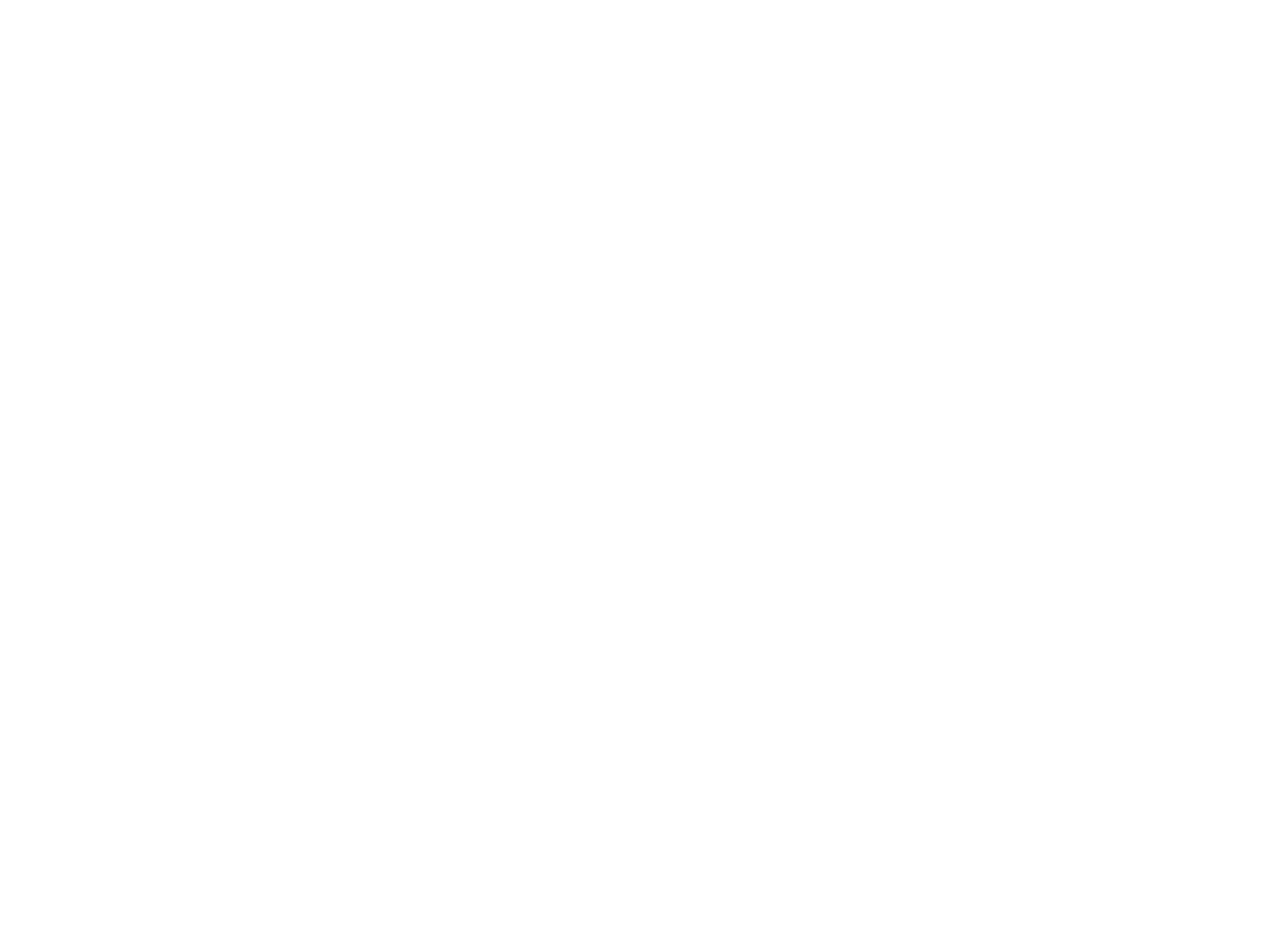
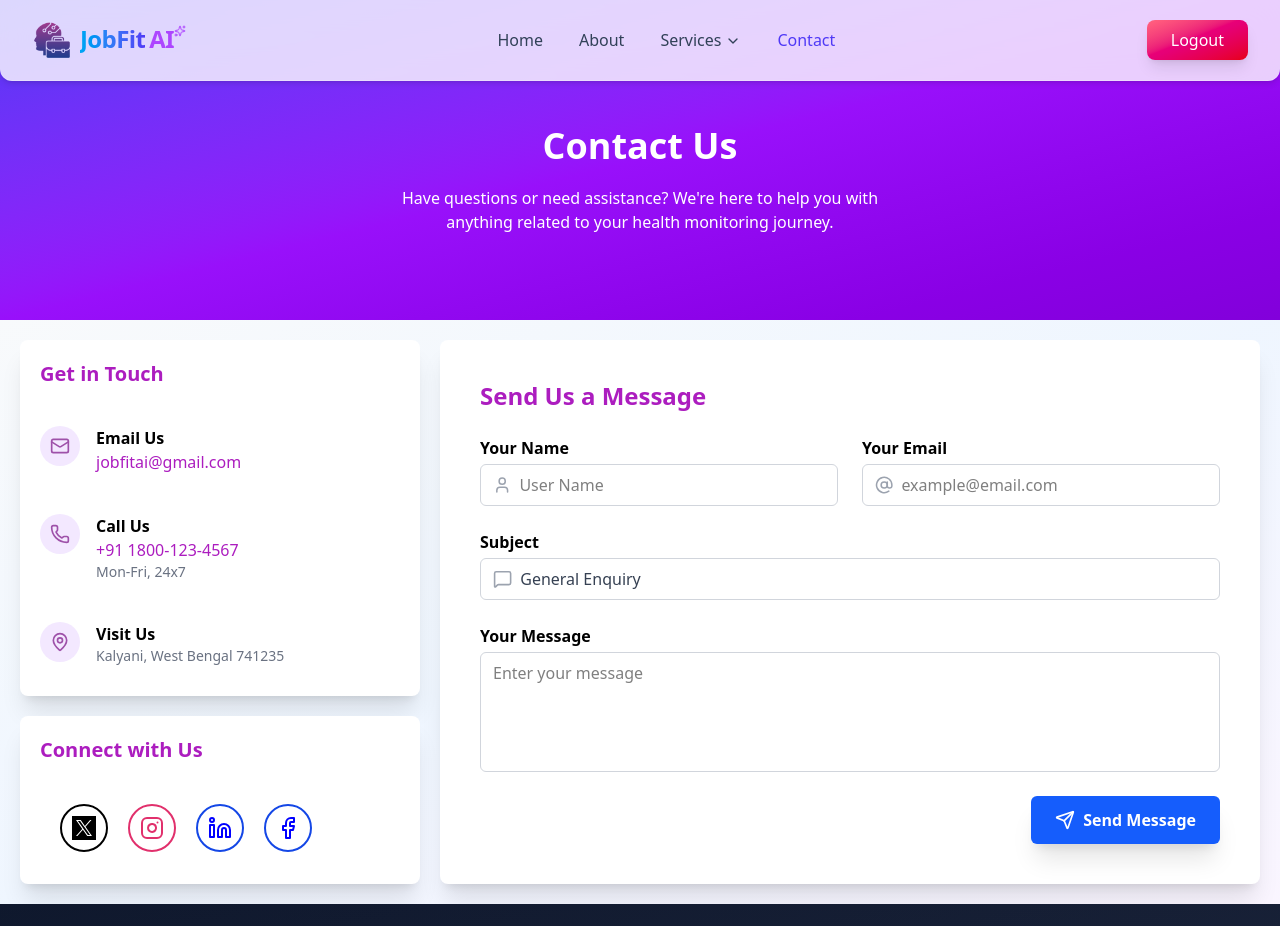
Before and after one commit to soura1334/JobFit-AI, a React (Vite) app in the folder client/: page /contact in a window 1280 px wide. Before the commit this address had no page. Shown: the top 926 px of the page. Before the commit the page ends 800 px from the top, so only its background shows below. Built offline with nearby package versions, Linux system fonts and the light colour scheme.

Commit message:
Added Contact Page and fixed some bugs with Job Recommendations

```diff
--- a/client/index.html
+++ b/client/index.html
@@ -2,7 +2,7 @@
 <html lang="en">
   <head>
     <meta charset="UTF-8" />
-    <!-- <link rel="icon" type="image/svg+xml" href="/vite.svg" /> -->
+    <link rel="icon" type="image/svg+xml" href="/logo.png" />
     <meta name="viewport" content="width=device-width, initial-scale=1.0" />
     <title>JobFit AI</title>
   </head>
--- a/client/src/App.jsx
+++ b/client/src/App.jsx
@@ -1,18 +1,20 @@
-import {BrowserRouter, Routes, Route} from "react-router-dom";
+import {BrowserRouter, Routes, Route, Navigate} from "react-router-dom";
 import LandingPage from "../src/Pages/Landing";
 import RegisterPage from "../src/Pages/Register";
 import LoginPage from "../src/Pages/Login";
 import DashboardPage from "./Pages/Dashboard";
+import Contact from "./Pages/Contact";
 function App() {
 
   return (
     <BrowserRouter>
      <Routes>
-        <Route path="/" element={<LandingPage />} />
+        <Route index element={<Navigate to="/home" replace />} />
+        <Route path="/home" element={<LandingPage />} />
         <Route path="/register" element={<RegisterPage />} />
         <Route path="/login" element={<LoginPage />} />
         <Route path="/dashboard" element={<DashboardPage />} />
-
+        <Route path="/contact" element={<Contact />} />
       </Routes>
 
     </BrowserRouter>
--- /dev/null
+++ b/client/src/Components/ContactPage/FormArea.jsx
@@ -0,0 +1,197 @@
+import {
+  AtSign,
+  Facebook,
+  Instagram,
+  Linkedin,
+  Mail,
+  MapPin,
+  MessageSquare,
+  Phone,
+  Send,
+  User,
+} from "lucide-react";
+
+export default function FormArea() {
+  return (
+    <div className="lg:grid grid-cols-3 grid-rows-3 flex flex-col p-5 gap-5 bg-gradient-to-br from-slate-50 via-blue-50 to-purple-50">
+      <ContactArea />
+      <FormContent />
+      <LinkArea />
+    </div>
+  );
+}
+
+function ContactArea() {
+  return (
+    <div className="row-span-2 rounded-lg bg-white shadow-xl p-5">
+      <h3 className="text-xl font-bold text-[#ac1dbf] lg:mb-0 mb-5">
+        Get in Touch
+      </h3>
+      <div className="flex flex-col h-full justify-center gap-10">
+        <ContactItem
+          comp={<Mail color="#9e51a9" size={20} />}
+          header="Email Us"
+          link="mailto:jobfitai@gmail.com"
+        >
+          <p className="text-[#ac1dbf]">jobfitai@gmail.com</p>
+        </ContactItem>
+        <ContactItem
+          comp={<Phone color="#9e51a9" size={20} />}
+          header="Call Us"
+          link="tel:+911800-123-4567"
+        >
+          <p className="text-[#ac1dbf]">+91 1800-123-4567</p>
+          <p className="text-sm text-gray-500">Mon-Fri, 24x7</p>
+        </ContactItem>
+        <ContactItem
+          comp={<MapPin color="#9e51a9" size={20} />}
+          header="Visit Us"
+          link="https://maps.app.goo.gl/PqRhSqFXPsNuJsxf8"
+        >
+          <p className="text-sm text-gray-500">Kalyani, West Bengal 741235</p>
+        </ContactItem>
+      </div>
+    </div>
+  );
+}
+
+function ContactItem({ comp, children, header, link }) {
+  return (
+    <a href={link} className="flex gap-4">
+      <div className="bg-purple-100 rounded-full w-10 h-10 flex justify-center items-center ">
+        {comp}
+      </div>
+      <div>
+        <p className="font-semibold">{header}</p>
+        {children}
+      </div>
+    </a>
+  );
+}
+
+function LinkArea() {
+  return (
+    <div className="rounded-lg  bg-white shadow-xl p-5">
+      <h3 className="text-xl font-bold text-[#ac1dbf]">Connect with Us</h3>
+      <div className="flex gap-5 h-full items-center p-5">
+        <a
+          href="https://x.com/#"
+          className="bg-white border-2 rounded-full w-12 h-12 flex justify-center items-center "
+        >
+          <img src="/x.svg" className="bg-black h-6 p-1" />
+        </a>
+        <a
+          href="https://instagram.com/#"
+          className="bg-white border-2 border-[#E1306C] rounded-full w-12 h-12 flex justify-center items-center "
+        >
+          <Instagram color="#E1306C" />
+        </a>
+        <a
+          href="https://linkedin.com/#"
+          className="bg-white border-2 border-blue-700 rounded-full w-12 h-12 flex justify-center items-center "
+        >
+          <Linkedin color="blue" />
+        </a>
+        <a
+          href="https://facebook.com/#"
+          className="bg-white border-2 border-blue-700 rounded-full w-12 h-12 flex justify-center items-center "
+        >
+          <Facebook color="blue" />
+        </a>
+      </div>
+    </div>
+  );
+}
+
+function FormContent() {
+  return (
+    <div className="row-span-3 col-span-2 rounded-lg bg-white shadow-xl p-10">
+      <h3 className="text-2xl font-bold text-[#ac1dbf] mb-6">
+        Send Us a Message
+      </h3>
+      <form className="flex flex-col lg:grid grid-cols-2 gap-6">
+        {/* Name */}
+        <div className="flex flex-col gap-1">
+          <label htmlFor="name" className="font-semibold">
+            Your Name
+          </label>
+          <div className="flex items-center border border-gray-300 rounded-md px-3 py-2 gap-2 focus-within:ring-2 focus-within:ring-indigo-500">
+            <User color="#9ca3af" size={20} />
+            <input
+              name="name"
+              id="name"
+              type="text"
+              className="w-full outline-none bg-transparent"
+              placeholder="User Name"
+              required
+            />
+          </div>
+        </div>
+
+        {/* Email */}
+        <div className="flex flex-col gap-1">
+          <label htmlFor="email" className="font-semibold">
+            Your Email
+          </label>
+          <div className="flex items-center border border-gray-300 rounded-md px-3 py-2 gap-2 focus-within:ring-2 focus-within:ring-indigo-500">
+            <AtSign color="#9ca3af" size={20} />
+            <input
+              name="email"
+              id="email"
+              type="email"
+              className="w-full outline-none bg-transparent"
+              placeholder="example@email.com"
+            />
+          </div>
+        </div>
+
+        {/* Subject */}
+        <div className="flex flex-col gap-1 col-span-2">
+          <label htmlFor="subject" className="font-semibold">
+            Subject
+          </label>
+          <div className="flex items-center border border-gray-300 rounded-md px-3 py-2 gap-2 focus-within:ring-2 focus-within:ring-indigo-500 w-full overflow-hidden">
+            <MessageSquare color="#9ca3af" size={20} />
+            <select
+              id="subject"
+              name="subject"
+              className="appearance-none w-full min-w-0 outline-none bg-white text-gray-700"
+            >
+              <option>General Enquiry</option>
+              <option>Technical Support</option>
+              <option>Account Issue</option>
+              <option>Feature Request</option>
+              <option>Other</option>
+            </select>
+          </div>
+        </div>
+
+        {/* Message */}
+        <div className="col-span-2 flex flex-col gap-1">
+          <label htmlFor="message" className="font-semibold">
+            Your Message
+          </label>
+          <div className="border border-gray-300 rounded-md px-3 py-2 focus-within:ring-2 focus-within:ring-indigo-500">
+            <textarea
+              id="message"
+              name="message"
+              className="w-full h-24 outline-none bg-transparent resize-none"
+              placeholder="Enter your message"
+            />
+          </div>
+        </div>
+
+        {/* Button */}
+        <div className="col-span-2 flex justify-end">
+          <button
+            type="submit"
+            className="flex items-center gap-2 px-6 py-3 rounded-md bg-blue-600 text-white font-semibold shadow-xl hover:bg-blue-700 transition-all"
+          >
+            <Send color="white" size={20} />
+            Send Message
+          </button>
+        </div>
+      </form>
+    </div>
+  );
+}
--- /dev/null
+++ b/client/src/Components/ContactPage/Header.jsx
@@ -0,0 +1,10 @@
+export default function Header() {
+  return (
+    <div className="min-h-[40vh] bg-gradient-to-br from-indigo-600 via-purple-600 to-purple-700 flex flex-col justify-center items-center">
+        <div className="text-center flex flex-col gap-5 w-[60%] lg:w-[40%]">
+        <h2 className="text-white text-4xl font-bold mt-10">Contact Us</h2>
+        <p className="text-white">Have questions or need assistance? We're here to help you with anything related to your health monitoring journey.</p>
+        </div>
+    </div>
+  )
+}
--- a/client/src/Components/DashboardParts/AIAgentSection.jsx
+++ b/client/src/Components/DashboardParts/AIAgentSection.jsx
@@ -153,10 +153,10 @@ const AIAgentSection = ({ initialMessages = null }) => {
             </div>
             <div>
               <h3 className="font-medium text-gray-900">Career Assistant</h3>
-              <p className="text-xs text-green-600 flex items-center">
+              <div className="text-xs text-green-600 flex items-center">
                 <div className="w-2 h-2 bg-green-500 rounded-full mr-1"></div>
                 Online
-              </p>
+              </div>
             </div>
           </div>
           <MessageCircle className="w-5 h-5 text-gray-400" />
--- a/client/src/Components/Footer.jsx
+++ b/client/src/Components/Footer.jsx
@@ -101,7 +101,7 @@ const Footer = () => {
                             {/* Logo */}
                             <Link to="/" className="flex items-center mb-6">
                                 <div className="w-fit h-fit p-1 bg-gradient-to-r from-blue-500 to-purple-600 rounded-lg flex items-center justify-center">
-                                    <span className="text-white font-bold text-lg">LOGO</span>
+                                    <img src="logo.png" alt="logo" className="h-10" />
                                 </div>
                                 <span className="ml-2 text-2xl font-bold tracking-tight">
                                     <span className="bg-gradient-to-r from-sky-400 to-indigo-500 bg-clip-text text-transparent">
--- a/client/src/Components/Navbar.jsx
+++ b/client/src/Components/Navbar.jsx
@@ -1,21 +1,25 @@
 import React, { useState, useEffect } from "react";
-import { Link } from "react-router-dom";
+import { Link, NavLink } from "react-router-dom";
 import { motion, AnimatePresence } from "motion/react";
-import { Menu, X, ChevronDown, ChevronRight,Sparkles  } from 'lucide-react';
+import { Menu, X, ChevronDown, ChevronRight, Sparkles } from "lucide-react";
 
 // Create MotionLink component
-const MotionLink = motion(Link);
+const MotionLink = motion(NavLink);
 
 // LogoutButton component (placeholder)
 const LogoutButton = () => (
-  <motion.button whileHover={{ scale: 1.05 }}
-          whileTap={{ scale: 0.95 }}
-          className="bg-gradient-to-br from-rose-400 via-pink-600 to-red-600 text-white px-6 py-2 md:rounded-lg md:font-medium shadow-lg hover:shadow-xl transition-shadow inline-block w-full text-center md:w-auto md:inline font-semibold text-lg rounded-xl md:text-base cursor-pointer" onClick={() => console.log('Logout')}>
+  <motion.button
+    whileHover={{ scale: 1.05 }}
+    whileTap={{ scale: 0.95 }}
+    className="bg-gradient-to-br from-rose-400 via-pink-600 to-red-600 text-white px-6 py-2 md:rounded-lg md:font-medium shadow-lg hover:shadow-xl transition-shadow inline-block w-full text-center md:w-auto md:inline font-semibold text-lg rounded-xl md:text-base cursor-pointer"
+    onClick={() => console.log("Logout")}
+  >
     Logout
   </motion.button>
 );
 
-const Navbar = ({ isLoggedIn = true }) => { // Accept as prop
+const Navbar = ({ isLoggedIn = true }) => {
+  // Accept as prop
 
   const [isOpen, setIsOpen] = useState(false);
   const [isScrolled, setIsScrolled] = useState(false);
@@ -89,7 +93,10 @@ const Navbar = ({ isLoggedIn = true }) => { // Accept as prop
                 <span className="bg-gradient-to-r from-sky-500 to-indigo-600 bg-clip-text text-transparent">
                   JobFit
                 </span>
-                 <span className="ml-1 text-2xl font-bold text-purple-500">AI<Sparkles className='w-3 h-3 inline-block mb-5' /></span>
+                <span className="ml-1 text-2xl font-bold text-purple-500">
+                  AI
+                  <Sparkles className="w-3 h-3 inline-block mb-5" />
+                </span>
               </span>
             </Link>
           </motion.div>
@@ -106,8 +113,13 @@ const Navbar = ({ isLoggedIn = true }) => { // Accept as prop
                       item.dropdown && setActiveDropdown(index)
                     }
                     onMouseLeave={() => setActiveDropdown(null)}
-                    className={`px-4 py-2 rounded-lg text-base font-medium transition-all duration-200 flex items-center hover:font-bold  text-slate-700 hover:text-indigo-600
-                      `}
+                    className={({ isActive }) =>
+                      `${
+                        isActive
+                          ? "text-indigo-600 font-bold"
+                          : "text-slate-700"
+                      } px-4 py-2 rounded-lg text-base font-medium transition-all duration-200 flex items-center hover:font-bold hover:text-indigo-600`
+                    }
                   >
                     {item.name}
                     {item.dropdown && (
--- /dev/null
+++ b/client/src/Pages/Contact.jsx
@@ -0,0 +1,15 @@
+import FormArea from "../Components/ContactPage/FormArea";
+import Header from "../Components/ContactPage/Header";
+import Footer from "../Components/Footer";
+import Navbar from "../Components/Navbar";
+
+export default function Contact() {
+  return (
+    <div>
+      <Navbar />
+      <Header />
+      <FormArea />
+      <Footer />
+    </div>
+  );
+}
--- a/client/src/Pages/Dashboard.jsx
+++ b/client/src/Pages/Dashboard.jsx
@@ -124,7 +124,7 @@ const Dashboard = () => {
               </button>
               <div className="flex items-center ml-2 md:ml-0">
                 <div className="w-fit h-fit p-1 bg-gradient-to-r from-blue-500 to-purple-600 rounded-lg flex items-center justify-center">
-                <span className="text-white font-bold text-lg">LOGO</span>
+                <img src="logo.png" alt="logo" className="h-10" />
               </div>
                 <span className="ml-2 text-xl font-bold">
                   <span className="bg-gradient-to-r from-blue-500 to-purple-600 bg-clip-text text-transparent">
```
Also changed, not shown: client/src/Components/DashboardParts/JobSection.jsx (+12 -12 lines), client/public/x.svg (added).
